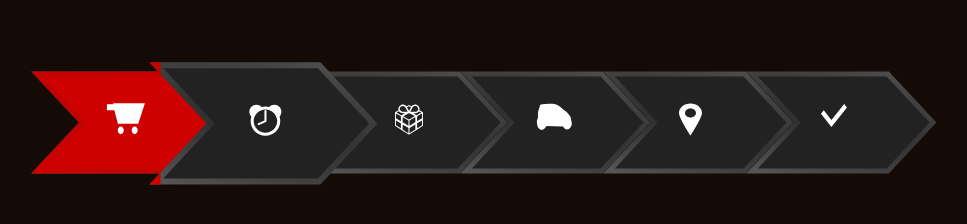
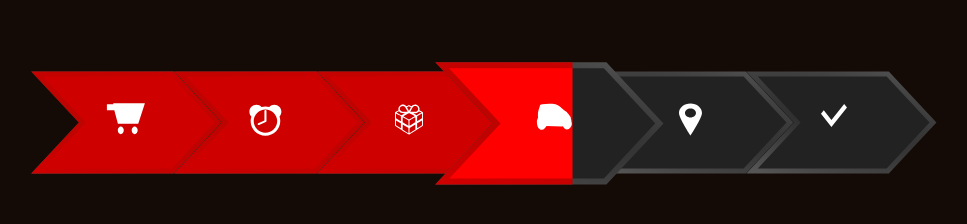
Before and after one commit to thiswallz/live-tracker, a website: page examples/index.html in a window 1280 px wide. Shown: the whole page, without its empty margins (86-1053 px from the left). Drawn offline with Linux system fonts and the light colour scheme.

Commit message:
docs: add example

```diff
--- a/examples/index.html
+++ b/examples/index.html
@@ -57,9 +57,11 @@
       }]
     });
 
-    livet.setActive(1);
+    livet.setActive(3);
     livet.setProgress(0, 100);
-    livet.setProgress(1, 5);
+    livet.setProgress(1, 100);
+    livet.setProgress(2, 100);
+    livet.setProgress(3, 60);
   </script>
 </body>
 </html>
```
